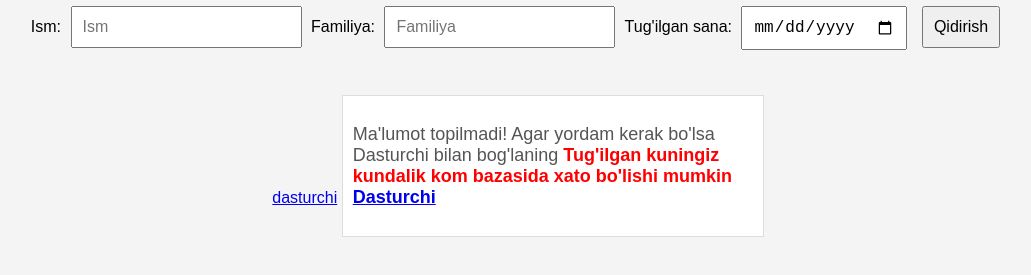
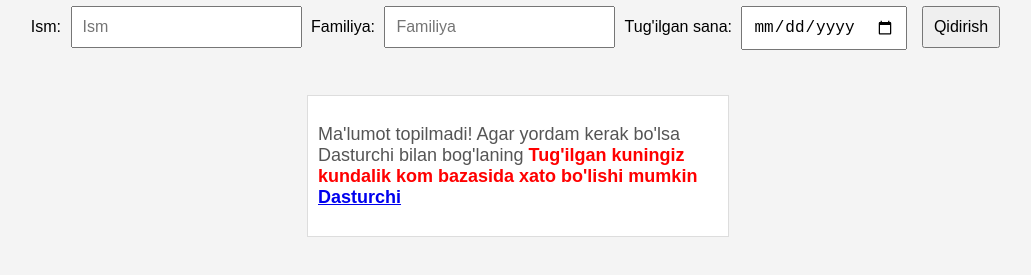
Before and after one commit to Jamoliddinos/logincom, a plain HTML site: page index.html in a window 1280 px wide. Both pictures are taken after a click on the button "Qidirish". Shown: the part 99-374 px from the top of the page, without its empty margins (122-1153 px from the left). Drawn offline with Linux system fonts and the light colour scheme.

Commit message:
first commit

```diff
--- a/app.js
+++ b/app.js
@@ -50,7 +50,7 @@ document.getElementById("searchBtn").addEventListener("click", function () {
             <button class="copy-btn" onclick="copyParol()">Parolni nusxa olish</button>
         `;
     } else {
-        resultDiv.innerHTML = `<p>Ma'lumot topilmadi! Agar yordam kerak bo'lsa Dasturchi bilan bog'laning <b style="color: red;">Tug'ilgan kuningiz kundalik kom bazasida xato bo'lishi mumkin<b> <br> <a href="https://t.me/jamolidd1nov___">Dasturchi</a></p>`;
+        resultDiv.innerHTML = `<p>Ma'lumot topilmadi! Agar yordam kerak bo'lsa Dasturchi bilan bog'laning <b style="color: red;">Tug'ilgan kuningiz kundalik kom bazasida xato bo'lishi mumkin<b> <br> <a href="http://t.me/jamolidd1nov_08" target="_blank" rel="noopener noreferrer">Dasturchi</a></p>`;
     }
 });
 
--- a/index.html
+++ b/index.html
@@ -20,7 +20,7 @@
 
         <button id="searchBtn">Qidirish</button>
     </div>
-    <a href="http://t.me/jamolidd1nov_08" target="_blank" rel="noopener noreferrer">dasturchi</a>
+
     <div id="result"></div>
 
 
```
Also changed, not shown: 1 other file.
